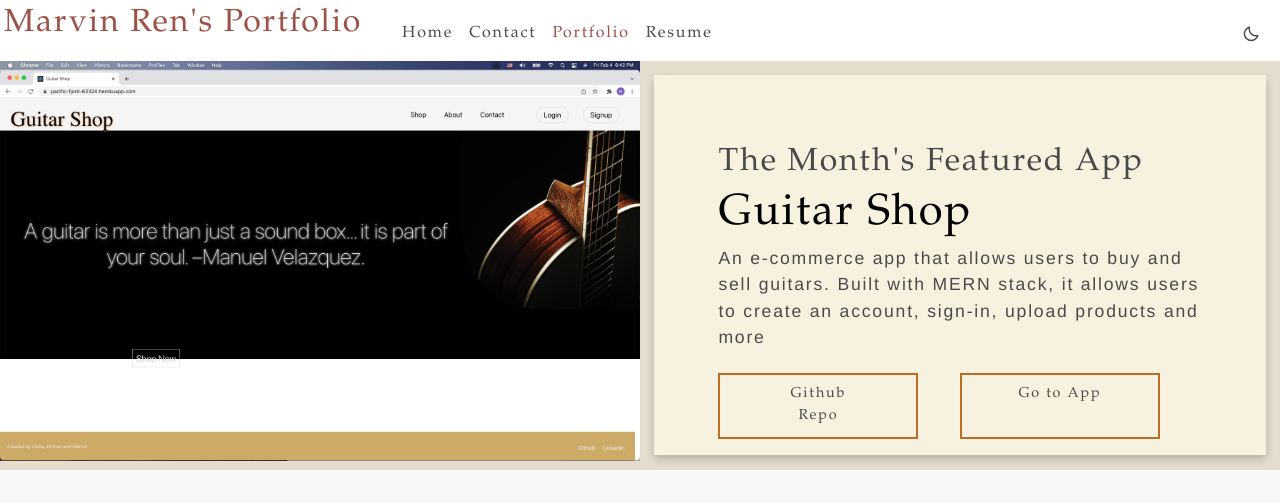
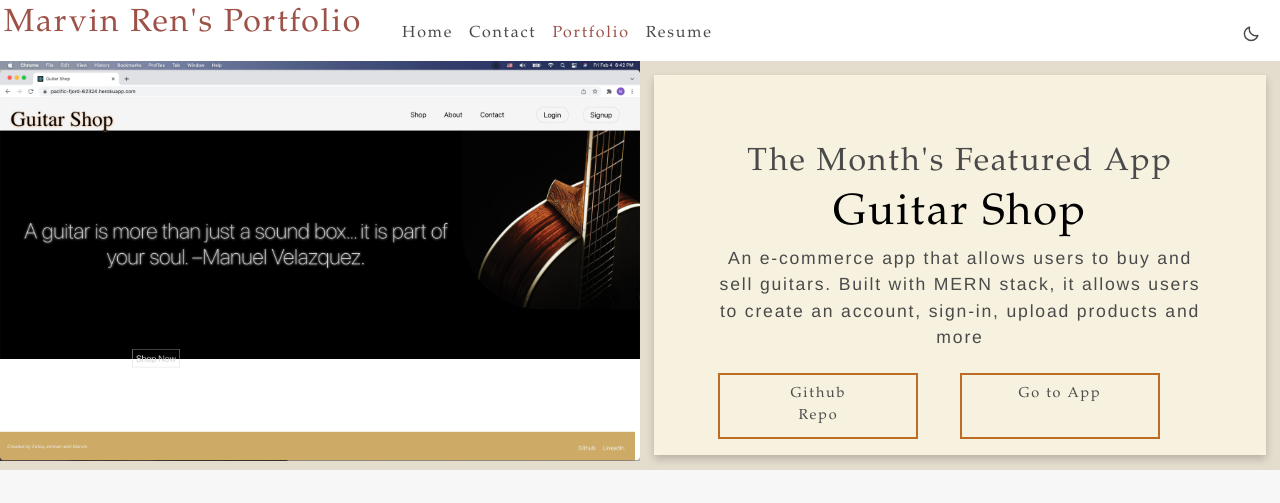
Before and after one commit to mr2447/Marvin-portfolio, a React (Create React App) app: page / in a window 1280 px wide. Both pictures are taken after a click on the item "Portfolio". Shown: the top 503 px of the page. Built offline with nearby package versions, Linux system fonts and the light colour scheme.

Commit message:
updates responsiveness to POrtfolio

```diff
--- a/src/components/PhotoList/photo-list.css
+++ b/src/components/PhotoList/photo-list.css
@@ -1,23 +1,84 @@
-/* FEATURED PROJECT START*/
-
+/* Feature PROJECT STARTS */
 .feature-project-container{
-  display: flex;
   /* border: 2px solid purple; */
-  background-color: var(--palette-threea);
+  width: 100%;
   height: auto;
   position: relative;
 }
+
 /* FEATURE IMG START */
 .feature-img-container {
-  width: 50%;
   overflow: auto;
 }
 
 .feature-project-container img{
   width: 100%;
   height: auto;
+  object-fit: cover;
   }
 
+/* FEATURE DESCRIPTION START */
+.feature-description-container{
+  width: 100%;
+  display: flex;
+  justify-content: center;
+  text-align: center;
+  overflow: auto
+}
+
+.description-card-style {
+  /* border: 1px solid purple; */
+  width: 100%;
+  height: auto;
+  margin: 0.9rem;
+  box-shadow: rgb(0 0 0 / 20%) 0px 4px 8px 0px;
+  background-color: var(--palette-threeb);
+  overflow: auto;
+}
+
+.feature-project-description {
+  display: inline-block;
+  padding: 5vw 5vw 0.5vw 5vw;
+  /* border: solid 3px  purple; */
+}
+
+.feature-project-description h3 {
+  font-size: 7vw;
+  color: black;
+}
+.feature-project-description p {
+ font-family: 'Avenir', 'Helvetica', 'Clear Sans', 'Sans-serif';
+}
+
+.feature-buttons {
+  width: 100%;
+  display: flex;
+  margin: 0 0 1rem 0;
+  /* border: solid 2px  blue; */
+  padding: 0 5vw 0 5vw;
+  position: relative;
+  justify-content: center;
+  /* justify-content: space-between; */
+}
+
+.feature-buttons a {
+  width: 100%;
+  max-width: 200px;
+  border: solid 2px  var(--palette-five);
+  margin: 0 2.6rem 0 0rem;
+  padding: 0.6rem 3rem;
+  text-align: center;
+  font-size: 0.8em;
+  color: var(--small-font-color);
+  transition: 0.4s;
+}
+
+.feature-buttons a:hover {
+  background-color: var(--palette-five);
+  color: white;
+  transition: 0.3s;
+}
+/* FEATURE PROJECT ENDS */
 
 
   /* SUMMARY STARTS */
@@ -42,6 +103,7 @@
    /* flex-wrap: wrap; */
    /* This is a mobile style that will be overridden in media queries */
    flex-direction: column;
+   align-items: center;
    justify-content: center;
    background-color: var(--pallett-eight);
    position: relative;
@@ -121,20 +183,37 @@
    color: var(--small-font-color)
  }
 
+ .descriptionContainer h3 {
+  font-size: 1.50rem;
+}
+
    /* PROJECT CARDS END */
 
-   /* RESPONSIVENESS STARTS */
+   /* RESPONSIVENESS STARTS ~~~~~~~~~~~~~~~~~~~~~~~~~~~~~~~~~~~~~~~~~~~~*/
 
 @media screen and (min-width: 768px) {
-    .card-container {
-      flex-direction: row;
-      flex-wrap: wrap;
+  /* FEATURED PROJECT START*/
+
+  .feature-project-container{
+  display: flex;
+  /* border: 2px solid purple; */
+  background-color: var(--palette-threea);
+  height: auto;
+  position: relative;
+  }
+  /* FEATURE IMG START */
+  .feature-img-container {
+  width: 50%;
+  overflow: auto;
  }
 
-    .project-card {
-      width: calc(50% - 1rem);
-      max-height: 357px;
+  .feature-project-container img{
+  width: 100%;
+  height: auto;
+  object-fit: cover;
   }
+
+
 
   /* FEATURE DESCRIPTION START */
   .feature-description-container{
@@ -187,9 +266,30 @@
   text-align: center;
   font-size: 0.8em;
   color: var(--small-font-color);
+  transition: 0.4s;
+}
+
+.feature-buttons a:hover {
+  background-color: var(--palette-five);
+  color: white;
+  transition: 0.3s;
 }
  /* FEATURED PROJECT ENDS */
+
+ .card-container {
+  flex-direction: row;
+  flex-wrap: wrap;
+  align-items: initial;
 }
+
+.project-card {
+  width: calc(50% - 1rem);
+  max-height: 357px;
+}
+
+}
+
+/* NECT RESPONSIVE WINDOW SIZE ~~~~~~ */
 
   @media screen and (min-width: 1024px) {
     .project-card {
```
Also changed, not shown: 46 other files (tests, documents, lock files or other folders). Lines whose indentation alone changed are shown as unchanged.
